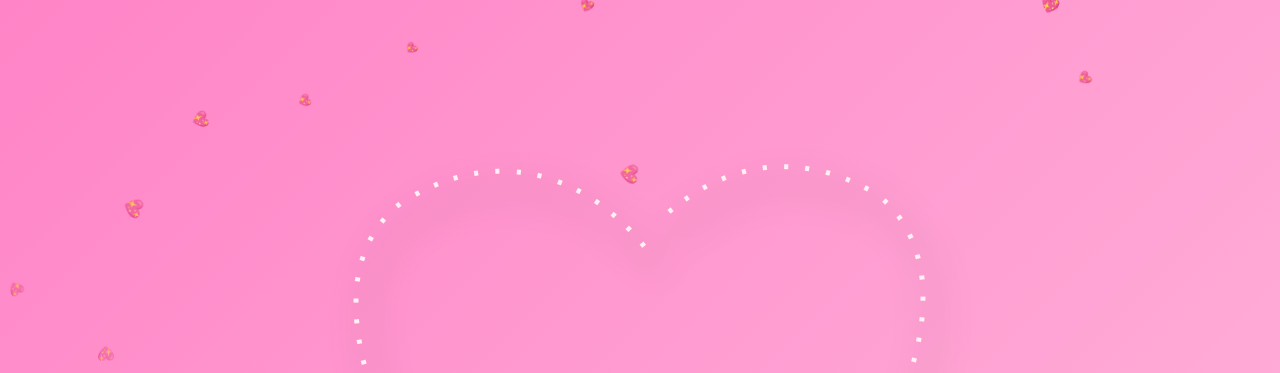
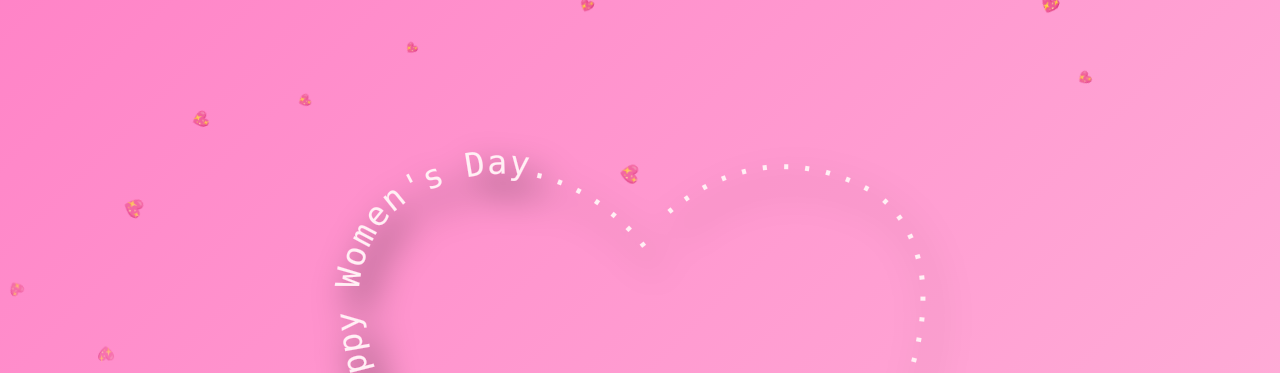
Before and after one commit to 21ya2065/2010, a plain HTML site: page index.html in a window 1280 px wide. Shown: the top 373 px of the page. Drawn offline with Linux system fonts and the light colour scheme.

Commit message:
Update index.html

```diff
--- a/index.html
+++ b/index.html
@@ -25,7 +25,7 @@
 
     <text dy="-2" filter="url(#f)">
       <textPath xlink:href="#partialPath" startOffset="12">
-        ..........................Happy Women's Day.................................................From Phu Tin...................................................
+        ............................................................Happy Women's Day.............................................................From Phu Tin..............................................................
       </textPath>
     </text>
     <use id="useThePath" xlink:href="#partialPath" stroke="white" stroke-width=".5" stroke-opacity=".5"
```
